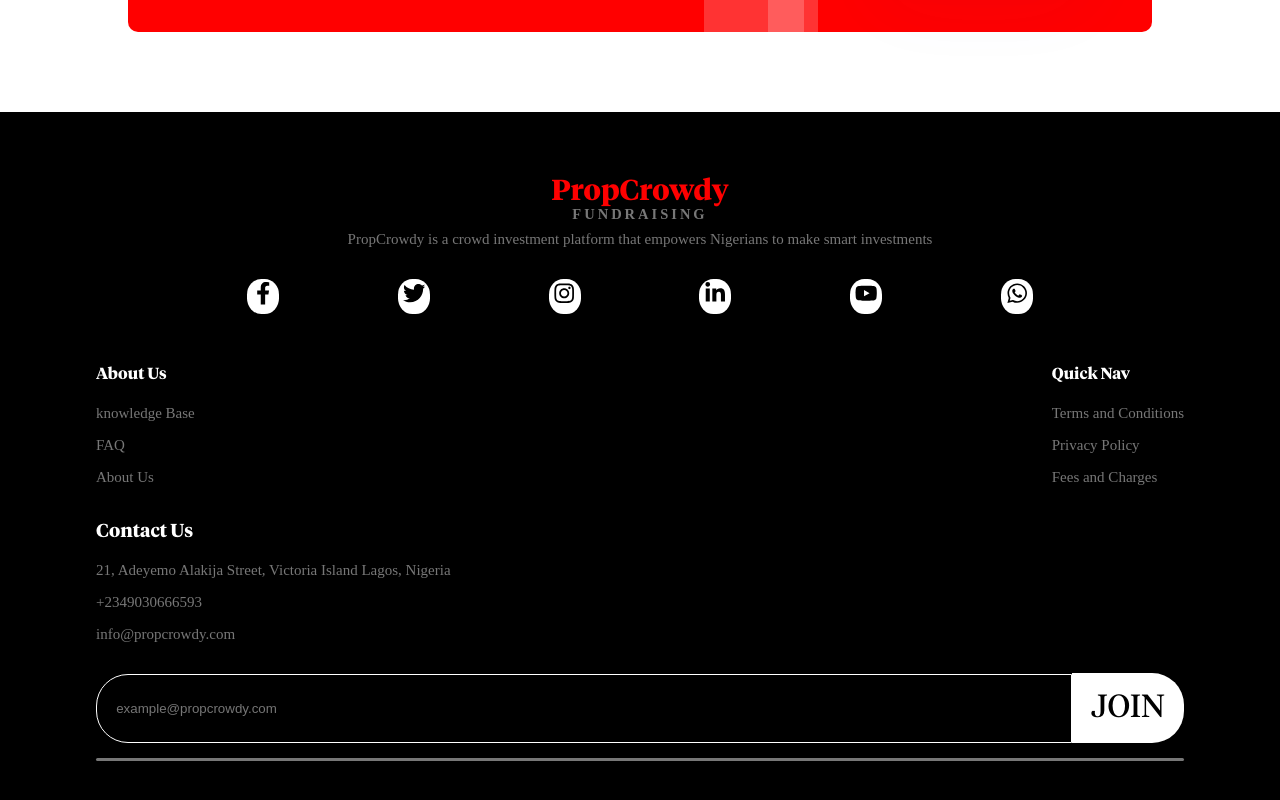
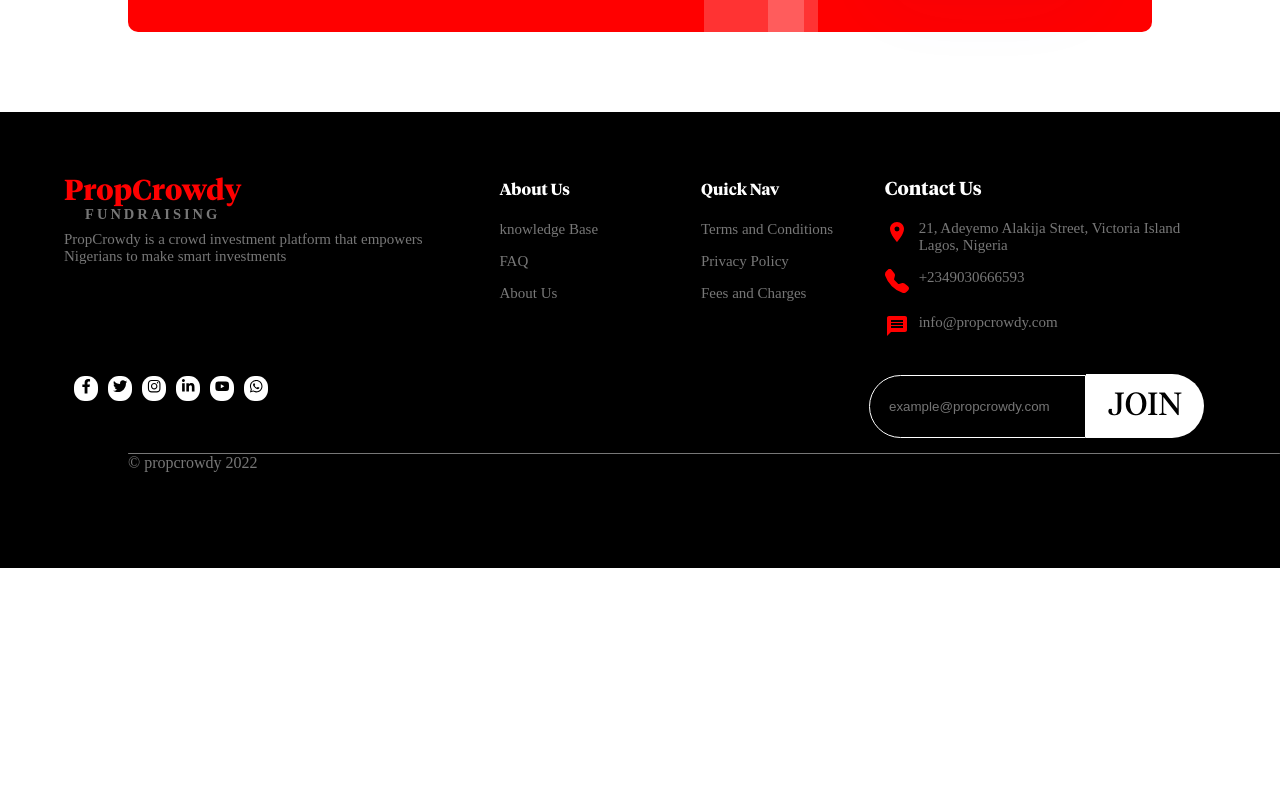
Before and after one commit to Farouk-Adedamola/PropCrowdy, a React (Create React App) app: page / in a window 1280 px wide. Shown: the part 4908-5708 px from the top of the page. After the commit the page ends 5476 px from the top, so only its background shows below. Built offline with nearby package versions, Linux system fonts and the light colour scheme; a web font is replaced by a local one.

Commit message:
footer commit

```diff
--- a/src/Pagination/Footer/Footer.js
+++ b/src/Pagination/Footer/Footer.js
@@ -6,8 +6,6 @@
 
 const Footer = () => {
   return (
-    // <img src={footermobile} alt="footermobile" />
-    // <img src={footerdesktop} alt="footerdesktop" />
     <Fragment>
       <section className={classes.footer}>
         <main className={classes.main}>
@@ -26,13 +24,14 @@
                 return (
                   <div key={id} className={classes.iconwrap}>
                     <h4 className={classes.iconic}>
-                      <a href="">{icon}</a>
+                      <a href="/">{icon}</a>
                     </h4>
                   </div>
                 );
               })}
             </div>
           </article>
+          <div className={classes.container}>
             <section className={classes.section}>
               <article className={classes.article}>
                 <h1>About us</h1>
@@ -64,11 +63,14 @@
             <article>
               <h1>Contact us</h1>
               {ContactUs.map((each) => {
-              const { id, name } = each;
+                const { id, name, icon } = each;
                 return (
-                <div key={id}>
+                  <div key={id} className={classes.wrapper}>
                     <p>
-                    <a href="/">{name}</a>
+                      <a href="/">
+                        <span>{icon}</span>
+                        {name}
+                      </a>
                     </p>
                   </div>
                 );
@@ -80,8 +82,10 @@
                 </button>
               </form>
             </article>
+          </div>
         </main>
         <div className={classes.underline}></div>
+        <div className={classes.copyright}>&copy; propcrowdy 2022</div>
       </section>
     </Fragment>
   );
--- a/src/Pagination/Footer/Footer.module.css
+++ b/src/Pagination/Footer/Footer.module.css
@@ -130,9 +130,103 @@
 }
 
 .underline {
-  height: 3px;
+  height: 1.5px;
   background: #777777;
   width: 85vw;
   border-radius: 1rem;
   margin: 0 auto;
 }
+
+.copyright {
+  display: none;
+}
+
+.wrapper p a {
+  display: flex;
+}
+.wrapper p a span {
+  color: #ff0000;
+  margin-right: 10px;
+  font-size: 1.5rem;
+}
+
+p a:hover {
+  transition: all 1s;
+}
+
+p a:hover {
+  color: #fff;
+}
+
+@media screen and (min-width: 920px) {
+  .main {
+    display: flex;
+    width: 90vw;
+  }
+
+  .footerhead {
+    display: flex;
+    justify-content: flex-start;
+    align-items: flex-start;
+    width: 30vw;
+  }
+
+  .text {
+    text-align: left;
+    width: 30vw;
+  }
+
+  .icons {
+    display: flex;
+    width: 20vw;
+    align-items: baseline;
+    justify-content: flex-start;
+  }
+
+  .iconic {
+    font-size: 0.9rem;
+    margin-left: 10px;
+    margin-top: 6rem;
+    justify-self: baseline;
+  }
+
+  .container {
+    width: 60vw;
+    display: flex;
+    justify-content: space-between;
+  }
+
+  .input {
+    width: 15vw;
+  }
+
+  .input input {
+    padding: 1.4rem 1.2rem;
+    margin-left: 7rem;
+    height: 1rem;
+    justify-self: flex-end;
+  }
+
+  .input button {
+    padding: 0.8rem 1.4rem;
+  }
+
+  .section {
+    width: 40vw;
+    display: flex;
+    justify-content: space-around;
+    align-items: flex-start;
+  }
+
+  .underline {
+    width: 90vw;
+    margin-left: 10vw;
+  }
+  .copyright {
+    display: block;
+    color: #777777;
+    font-family: "Apercuregular";
+    font-size: 1rem;
+    margin-left: 10vw;
+  }
+}
--- a/src/Pagination/Footer/data.js
+++ b/src/Pagination/Footer/data.js
@@ -6,6 +6,10 @@
   FaYoutube,
   FaWhatsapp,
 } from "react-icons/fa";
+
+import { MdLocationOn, MdMessage } from "react-icons/md";
+import { BsTelephoneFill } from "react-icons/bs";
+// import { MdMessage } from "react-icons/md";
 
 export const Icons = [
   {
@@ -67,14 +71,17 @@
 export const ContactUs = [
   {
     id: 1,
+    icon: <MdLocationOn />,
     name: "21, Adeyemo Alakija Street, Victoria Island Lagos, Nigeria",
   },
   {
     id: 2,
+    icon: <BsTelephoneFill />,
     name: "+2349030666593",
   },
   {
     id: 1,
+    icon: <MdMessage />,
     name: "info@propcrowdy.com",
   },
 ];
```
Lines whose indentation alone changed are shown as unchanged.
